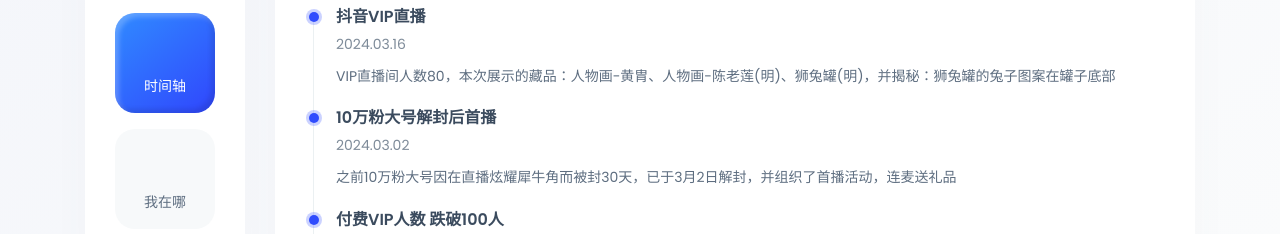
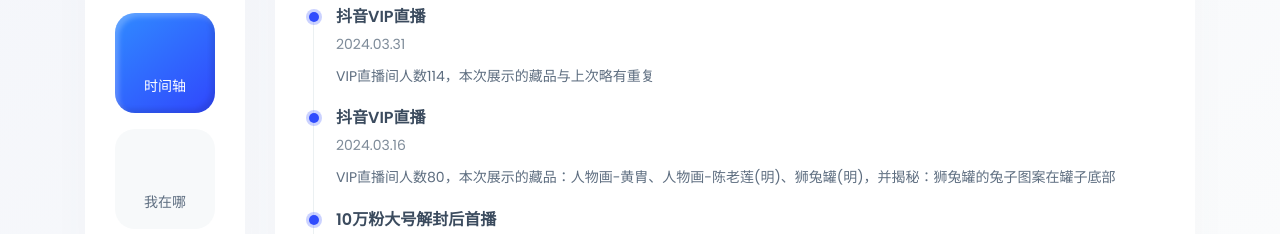
Before and after one commit to kakadeka/kakadeka.github.io, a plain HTML site: page timeaxis.html in a window 1280 px wide. Shown: the part 557-791 px from the top of the page. Drawn offline with Linux system fonts and the light colour scheme; some icons are missing; files whose address does not match are found by name.

Commit message:
0401
0401

```diff
--- a/timeaxis.html
+++ b/timeaxis.html
@@ -71,6 +71,11 @@
                         <div class="row">
                             <div class="col-12">
                                 <div class="timeline">
+
+                                    <article class="timeline__item">
+                                        <h5 class="title title--h5 timeline__title">抖音VIP直播</h5><span class="timeline__period">2024.03.31</span>
+                                        <p class="timeline__description">VIP直播间人数114，本次展示的藏品与上次略有重复</p>
+                                    </article>
 
                                     <article class="timeline__item">
                                         <h5 class="title title--h5 timeline__title">抖音VIP直播</h5><span class="timeline__period">2024.03.16</span>
```
